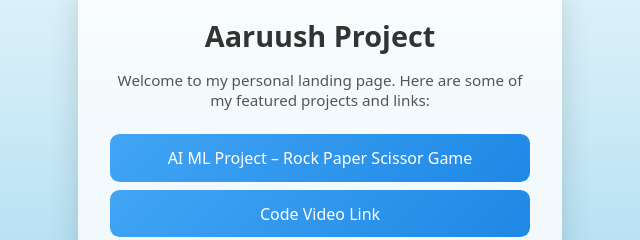
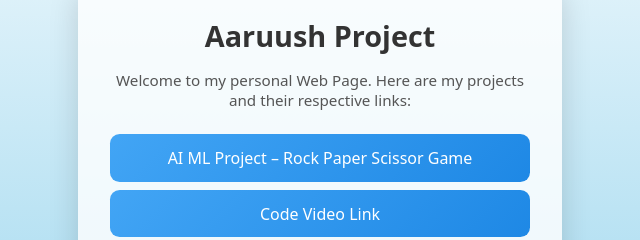
Before and after one commit to aarav9601/aaruush-landing, a plain HTML site: page index.html in a window 1280 px wide. Shown: the part 232-472 px from the top of the page, 320-960 px from the left. Drawn offline with Linux system fonts and the light colour scheme.

Commit message:
Update index.html

```diff
--- a/index.html
+++ b/index.html
@@ -53,7 +53,7 @@
 <body>
   <div class="card">
     <h1>Aaruush Project</h1>
-    <p class="bio">Welcome to my personal landing page. Here are some of my featured projects and links:</p>
+    <p class="bio">Welcome to my personal Web Page. Here are my projects and their respective links:</p>
 
     <a class="link" href="https://github.com/aarav9601/aaruush-python-game" target="_blank">AI ML Project – Rock Paper Scissor Game</a>
     <a class="link" href="https://drive.google.com/file/d/1wa4N1cea_RIHlN8vPUkudxRY_dLOYbJn/view?usp=sharing" target="_blank">Code Video Link</a>
```
